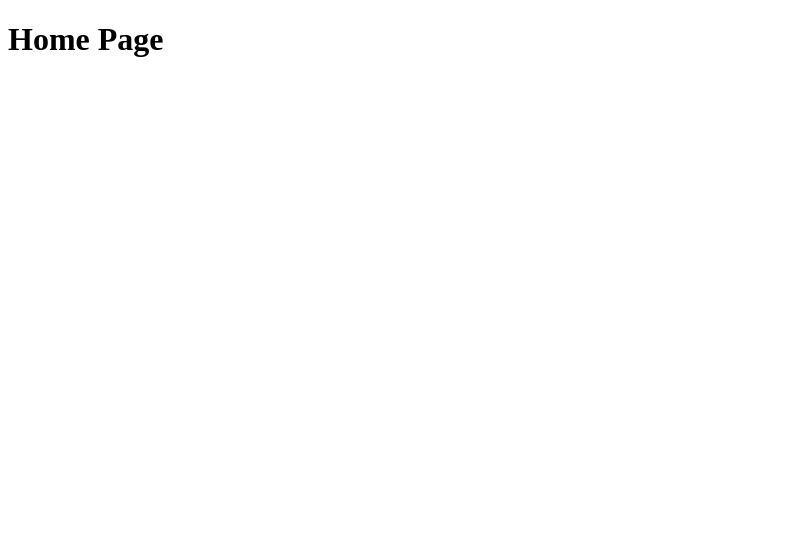
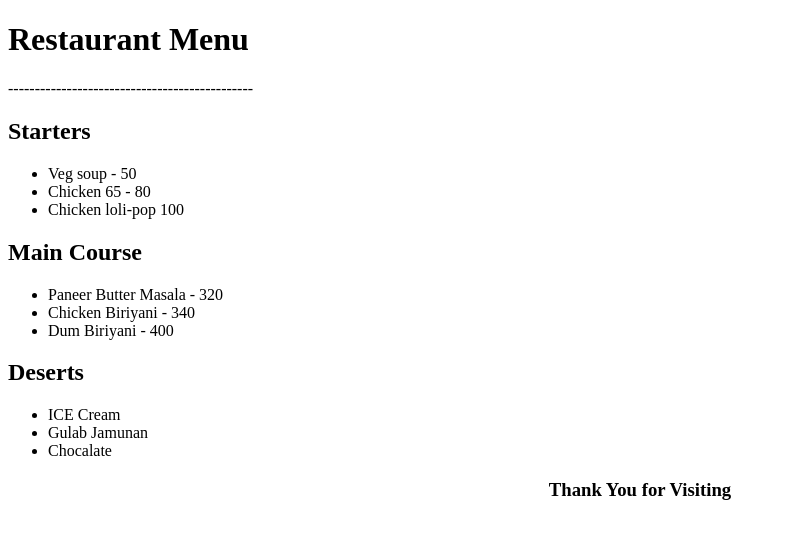
Before and after one commit to Sridhar1118/Frontend, a plain HTML site: page index.html in a window 1280 px wide. Shown: the whole page, without its empty margins (0-786 px from the left). Drawn offline with Linux system fonts and the light colour scheme.

Commit message:
version 2

```diff
--- a/index.html
+++ b/index.html
@@ -6,6 +6,28 @@
     <title>Document</title>
 </head>
 <body>
-    <h1>Home Page</h1>
+    <h1>Restaurant Menu</h1>
+    ----------------------------------------------
+    <h2>Starters</h2>
+    <ul>
+        <li>Veg soup - 50</li>
+        <li>Chicken 65 - 80</li>
+        <li>Chicken loli-pop 100</li>
+    </ul>
+
+    <h2>Main Course</h2>
+    <ul>
+        <li>Paneer Butter Masala - 320</li>
+        <li>Chicken Biriyani - 340</li>
+        <li>Dum Biriyani - 400</li>
+    </ul>
+
+      <h2>Deserts</h2>
+      <ul>
+        <li>ICE Cream</li>
+        <li>Gulab Jamunan</li>
+        <li>Chocalate</li>
+      </ul>
+      <h3 style="text-align: center" bold>Thank You for Visiting</h3>
 </body>
 </html>
```
